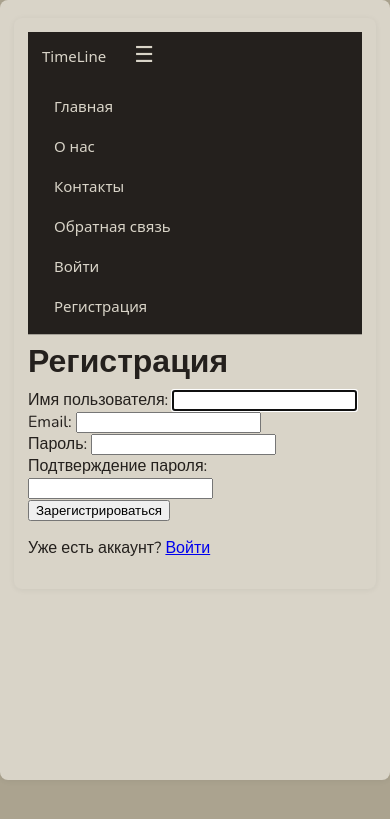
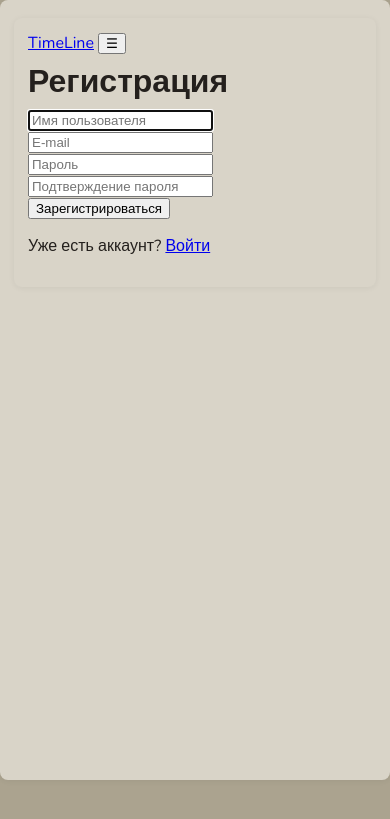
Before and after one commit to rhinci/NewsBlog-website, a Django app: page /register/ in a window 390 px wide, after a click that opens the changed part. Shown: the top 819 px of the page. Run offline with Django 4.2, Linux system fonts and the light colour scheme.

Commit message:
n and register forms update

```diff
--- a/blog/forms.py
+++ b/blog/forms.py
@@ -47,12 +47,15 @@ class CommentForm(forms.ModelForm):
         }
 
 class RegisterForm(UserCreationForm):
-    email = forms.EmailField(required=True, label='Email')
+    username = forms.CharField(widget=forms.TextInput(attrs={'placeholder': 'Имя пользователя'}))
+    email = forms.EmailField(widget=forms.EmailInput(attrs={'placeholder': 'E-mail'}))
+    password1 = forms.CharField(widget=forms.PasswordInput(attrs={'placeholder': 'Пароль'}))
+    password2 = forms.CharField(widget=forms.PasswordInput(attrs={'placeholder': 'Подтверждение пароля'}))
 
     class Meta:
         model = User
         fields = ['username', 'email', 'password1', 'password2']
 
 class LoginForm(AuthenticationForm):
-    username = forms.CharField(label='Имя пользователя')
-    password = forms.CharField(label='Пароль', widget=forms.PasswordInput)
+    username = forms.CharField(widget=forms.TextInput(attrs={'placeholder': 'Имя пользователя'}))
+    password = forms.CharField(widget=forms.PasswordInput(attrs={'placeholder': 'Пароль'}))
--- a/blog/templates/blog/login.html
+++ b/blog/templates/blog/login.html
@@ -11,7 +11,6 @@
         {% csrf_token %}
 
         <div class="form-group">
-            <label for="{{ form.username.id_for_label }}">Имя пользователя:</label>
             {{ form.username }}
             {% if form.username.errors %}
                 <div class="error">{{ form.username.errors }}</div>
@@ -19,7 +18,6 @@
         </div>
 
         <div class="form-group">
-            <label for="{{ form.password.id_for_label }}">Пароль:</label>
             {{ form.password }}
             {% if form.password.errors %}
                 <div class="error">{{ form.password.errors }}</div>
--- a/blog/templates/blog/register.html
+++ b/blog/templates/blog/register.html
@@ -11,7 +11,6 @@
         {% csrf_token %}
 
         <div class="form-group">
-            <label for="{{ form.username.id_for_label }}">Имя пользователя:</label>
             {{ form.username }}
             {% if form.username.errors %}
                 <div class="error">{{ form.username.errors }}</div>
@@ -19,7 +18,6 @@
         </div>
 
         <div class="form-group">
-            <label for="{{ form.email.id_for_label }}">Email:</label>
             {{ form.email }}
             {% if form.email.errors %}
                 <div class="error">{{ form.email.errors }}</div>
@@ -27,7 +25,6 @@
         </div>
 
         <div class="form-group">
-            <label for="{{ form.password1.id_for_label }}">Пароль:</label>
             {{ form.password1 }}
             {% if form.password1.errors %}
                 <div class="error">{{ form.password1.errors }}</div>
@@ -35,7 +32,6 @@
         </div>
 
         <div class="form-group">
-            <label for="{{ form.password2.id_for_label }}">Подтверждение пароля:</label>
             {{ form.password2 }}
             {% if form.password2.errors %}
                 <div class="error">{{ form.password2.errors }}</div>
--- a/static/css/nav.css
+++ b/static/css/nav.css
@@ -1,33 +1,41 @@
-nav {
-    background-color: #24201d;
-    color: #d9d4c8;
-    font-family: system-ui, -apple-system, "Segoe UI", Roboto, "Helvetica Neue", Arial;
-    box-shadow: 0 1px 0 rgba(0,0,0,0.25);
-}
-
 .nav-list {
     display: flex;
     gap: 1rem;
     align-items: center;
     list-style: none;
     margin: 0;
-    padding: 0;
+    padding: 0 16px;
     min-height: 56px;
     height: auto;
 }
 
-nav .nav-container {
-    max-width: 1100px;
-    margin: 0 auto;
+/* ИЛИ более надежный вариант: */
+.user-actions {
     display: flex;
     align-items: center;
-    justify-content: space-between;
-    padding: 0 16px;
+    gap: 1rem;
+    margin-left: auto;
+    padding-right: 0; /* Убираем внутренний отступ справа */
 }
 
-nav a {
+nav {
+    position: relative;
+}
+
+.user-hello {
+    color: #d9d4c8;
+    font-weight: 500;
+    font-size: 15px;
+    padding: 10px 14px;
+    white-space: nowrap;
+    position: absolute;
+    right: 0;
+    top: 0;
+}
+
+/* Стили для ссылок внутри user-actions */
+.user-actions a {
     display: inline-flex;
-    margin: 0;
     align-items: center;
     gap: 8px;
     padding: 10px 14px;
@@ -37,42 +45,15 @@ nav a {
     font-weight: 500;
     font-size: 15px;
     transition: background-color 160ms ease, transform 120ms ease;
+    white-space: nowrap;
 }
 
-nav li {
-    display: block;
+.user-actions a:hover {
+    background-color: rgba(217,212,200,0.08);
+    transform: translateY(-1px);
 }
 
-nav a:hover,
-nav a:focus {
-    background-color: rgba(217,212,200,0.08);
-    outline: none;
-    transform: translateY(-1px);
-    box-shadow: 0 4px 12px rgba(0,0,0,0.18);
-}
-
-nav a.active {
-    background-color: rgba(217,212,200,0.14);
-    box-shadow: inset 0 -2px 0 rgba(217,212,200,0.12);
-}
-
-nav a:focus-visible {
-    box-shadow: 0 0 0 3px rgba(217,212,200,0.14);
-    border-radius: 8px;
-}
-
-.nav-toggle {
-    display: none;
-    background: none;
-    border: none;
-    color: #d9d4c8;
-    font-size: 22px;
-    padding: 10px;
-    margin-left: auto;
-    cursor: pointer;
-}
-
-@media (max-width:760px) {
+@media (max-width: 760px) {
     .nav-list {
         flex-direction: column;
         align-items: stretch;
@@ -80,11 +61,16 @@ nav a:focus-visible {
         padding: 8px 12px;
         display: none;
     }
-    .nav-list.show {
-        display: flex;
+
+    .user-actions {
+        margin-left: 0;
+        justify-content: center;
+        flex-direction: column;
+        gap: 0.5rem;
+        order: -1;
     }
-    .nav-toggle {
-        display: inline-flex;
-        margin-left: auto;
+
+    .user-hello {
+        text-align: center;
     }
 }
--- a/templates/base.html
+++ b/templates/base.html
@@ -34,24 +34,28 @@ document.addEventListener('DOMContentLoaded', function () {
                 <a class="brand" href="{% url 'index' %}">TimeLine</a>
                 <button class="nav-toggle" aria-expanded="false" aria-controls="main-nav" aria-label="Открыть меню">☰</button>
             </div>
+
+            {% if user.is_authenticated %}
+                <span class="user-hello">Привет, {{ user.username }}!</span>
+            {% endif %}
+
             <ul id="main-nav" class="nav-list">
                 <li><a href="{% url 'index' %}">Главная</a></li>
                 <li><a href="{% url 'about' %}">О нас</a></li>
                 <li><a href="{% url 'contacts' %}">Контакты</a></li>
                 <li><a href="{% url 'feedback' %}">Обратная связь</a></li>
+                <li class="user-actions">
                     {% if user.is_authenticated %}
-                        <li><a href="{% url 'create_article' %}">Написать статью</a></li>
-                        <li><span>Привет, {{ user.username }}!</span></li>
-                        <li><a href="{% url 'logout' %}">Выйти</a></li>
+                        <a href="{% url 'create_article' %}">Написать статью</a>
+                        <a href="{% url 'logout' %}">Выйти</a>
                     {% else %}
-                        <li><a href="{% url 'login' %}">Войти</a></li>
-                        <li><a href="{% url 'register' %}">Регистрация</a></li>
+                        <a href="{% url 'login' %}">Войти</a>
+                        <a href="{% url 'register' %}">Регистрация</a>
                     {% endif %}
+                </li>
             </ul>
-
         </nav>
         {% block body %}
-
         {% endblock body %}
     </div>
 </main>
```
Lines whose indentation alone changed are shown as unchanged.
